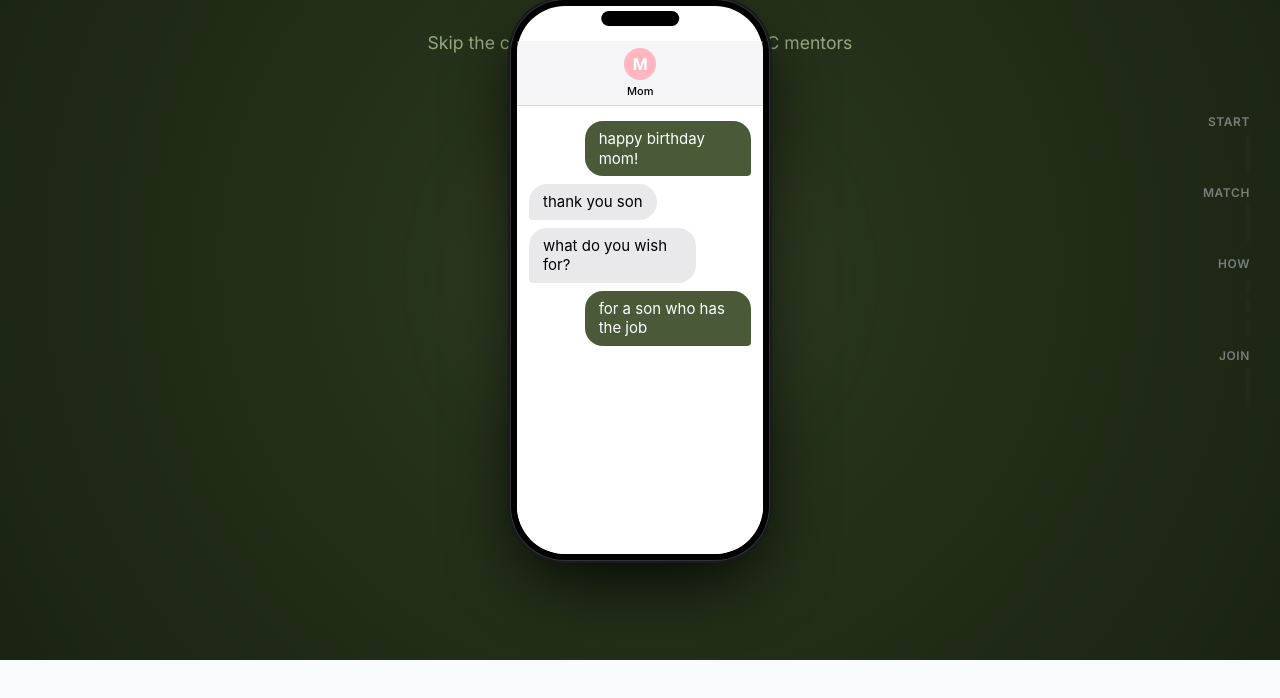
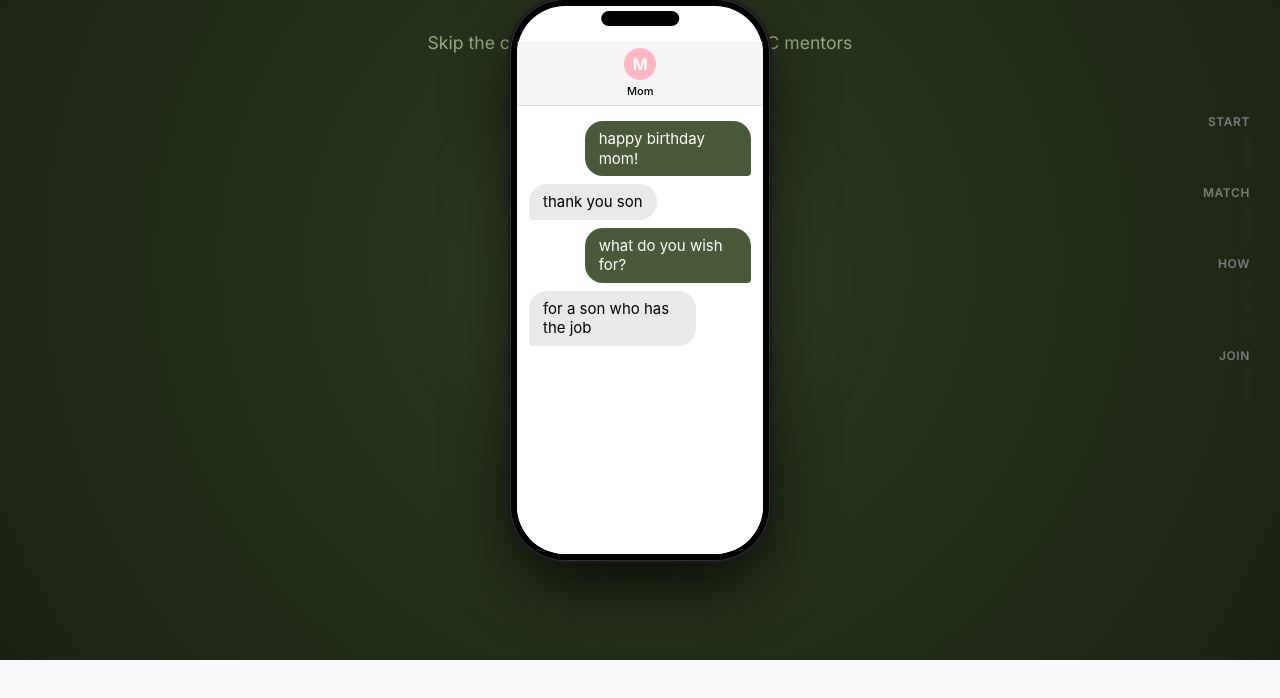
Before and after one commit to matchamatch-us/landing-page, a plain HTML site: page index.html in a window 1280 px wide. Shown: the part 140-838 px from the top of the page. Drawn offline with nearby package versions, Linux system fonts and the light colour scheme; a web font is replaced by a local one.

Commit message:
Refactor styles and animations for improved UX
Updated various styles and animations for smoother transitions and improved layout. Adjusted chat messages for clarity and consistency.

```diff
--- a/index.html
+++ b/index.html
@@ -229,7 +229,6 @@
         gap: 8px;
         overflow-y: auto;
         font-family: 'SF Pro Display', sans-serif;
-        /* Removed general transition to fix blurring issues */
     }
 
     /* Chat states for animation */
@@ -300,20 +299,21 @@
     /* Content */
     .content-section {
       position: relative; background: var(--bg-light); color: var(--text-dark);
-      min-height: 200vh; /* Increased height for scrolling room */
+      /* Removed min-height, pinning creates the height now */
       padding: 120px 0; z-index: 40; overflow: hidden;
     }
     .reveal-header h2 { color: var(--matcha-rich); }
     .reveal-header p { color: var(--matcha-deep); font-size: 1.2rem; line-height: 1.5; }
 
     .split-layout { display: flex; align-items: flex-start; justify-content: space-between; margin-top: 60px; }
-    .content-left { width: 45%; display: flex; flex-direction: column; gap: 250px; padding-bottom: 200px; }
+    .content-left { width: 45%; display: flex; flex-direction: column; gap: 150px; padding-bottom: 100px; }
     .content-right { width: 50%; position: relative; height: 100%; }
 
     .card {
       background: #fff; padding: 32px; border-radius: 24px;
       border: 1px solid #e2e8f0; box-shadow: 0 10px 30px -5px rgba(44, 58, 31, 0.08);
-      /* Removed initial opacity/transform for smoother scrolltrigger handling */
+      /* Initially hidden for scroll reveal */
+      opacity: 0; transform: translateY(30px);
     }
     .card h3 { font-size: 1.5rem; margin-bottom: 12px; color: var(--matcha-rich); font-weight: 700;}
     .card p { color: var(--matcha-deep); font-size: 1.05rem; line-height: 1.6; }
@@ -406,15 +406,15 @@
                 <div class="chat-container" id="chat-state-mom">
                     <div class="imessage-bubble imessage-sent">happy birthday mom!</div>
                     <div class="imessage-bubble imessage-received">thank you son</div>
-                    <div class="imessage-bubble imessage-received">what do you wish for?</div>
-                    <div class="imessage-bubble imessage-sent">for a son who has the job</div>
+                    <div class="imessage-bubble imessage-sent">what do you wish for?</div>
+                    <div class="imessage-bubble imessage-received">for a son who has the job</div>
                 </div>
 
                 <div class="chat-container" id="chat-state-ai-initial">
-                    <div class="imessage-bubble imessage-sent">I need a job. pls help me.</div>
+                    <div class="imessage-bubble imessage-sent">I need a job. pls help.</div>
                     <div class="imessage-bubble imessage-received">that's my cup of tea 😉. what kinda internship are you looking for?</div>
                     <div class="imessage-bubble imessage-sent">investment banking</div>
-                    <div class="imessage-bubble imessage-received">James interned at GS last summer. I'll connect you right away!</div>
+                    <div class="imessage-bubble imessage-received">I know a senior who was at GS last summer. I'll connect you right away!</div>
                     <div class="imessage-bubble imessage-sent">amazing! thanks!</div>
                 </div>
 
@@ -424,11 +424,13 @@
 
                 <div class="chat-container" id="chat-state-step2">
                     <div class="imessage-bubble imessage-sent" style="opacity: 0.5;">Help me find a JPM IB intern from BC.</div>
-                    <div class="imessage-bubble imessage-received">James, a senior, interned at GS last summer. I'll connect you right away!</div>
+                    <div class="imessage-bubble imessage-received">One sec, searching far and wide for the best mentor...</div>
+                    <div class="imessage-bubble imessage-received">Done! James, a senior, interned at GS last summer. I'll connect you right away!</div>
                 </div>
 
                  <div class="chat-container" id="chat-state-step3">
                     <div class="imessage-bubble imessage-sent">Hey James, it's Bob from matcha match!</div>
+                    <div class="imessage-bubble imessage-sent">Howdy, happy to connect!</div>
                 </div>
 
             </div>
@@ -507,125 +509,95 @@
     const sbJoin  = document.getElementById('fill-join');
 
     // --- 1. HERO ANIMATION (Titles & Initial Phone State) ---
+    // Increased end distance to create the "resistance/pause"
     const heroTl = gsap.timeline({
         scrollTrigger: {
             trigger: ".hero",
             start: "top top",
-            end: "+=2000",
+            end: "+=3000", // Increased pin duration for resistance
             pin: true,
             scrub: true,
             onUpdate: (self) => {
                 const p = self.progress;
-                if (p <= 0.5) {
-                    sbChaos.style.transform = `scaleY(${p * 2})`;
+                // Adjust scrollbar based on new longer timeline
+                if (p <= 0.3) { // Shorter first phase
+                    sbChaos.style.transform = `scaleY(${p * 3.33})`;
                     sbFocus.style.transform = `scaleY(0)`;
                 } else {
                     sbChaos.style.transform = `scaleY(1)`;
-                    sbFocus.style.transform = `scaleY(${(p - 0.5) * 2})`;
+                    sbFocus.style.transform = `scaleY(${(p - 0.3) * 1.42})`;
                 }
             }
         }
     });
 
     heroTl
-        // Swap Titles
-        .to("#text-looking", { opacity: 0, scale: 0.9, filter: "blur(10px)", duration: 1 }, 0)
-        // HOLD longer on the "one text away" state by adding a delay to the next title's appearance
-        .to("#text-onetext", { opacity: 1, scale: 1, filter: "blur(0px)", duration: 1 }, 0.5)
+        // Transition happens quickly in the first 30% of scroll
+        .to("#text-looking", { opacity: 0, scale: 0.9, filter: "blur(10px)", duration: 0.3 }, 0)
+        .to("#text-onetext", { opacity: 1, scale: 1, filter: "blur(0px)", duration: 0.3 }, 0.3)
 
-        // Swap Phone Header & Content (Mom -> AI Initial)
-        .to("#header-mom", { opacity: 0, duration: 1 }, 0)
-        .to("#chat-state-mom", { opacity: 0, filter: "blur(5px)", duration: 1 }, 0)
-        // HOLD longer on the AI state by delaying its appearance to match the title
-        .to("#header-ai", { opacity: 1, duration: 1 }, 0.5)
-        .to("#chat-state-ai-initial", { opacity: 1, filter: "blur(0px)", duration: 1 }, 0.5)
+        .to("#header-mom", { opacity: 0, duration: 0.3 }, 0)
+        .to("#chat-state-mom", { opacity: 0, duration: 0.3 }, 0)
 
-        .to("#phone-glow", { opacity: 1, duration: 1 }, 0.5);
+        .to("#header-ai", { opacity: 1, duration: 0.3 }, 0.3)
+        .to("#chat-state-ai-initial", { opacity: 1, duration: 0.3 }, 0.3)
+        .to("#phone-glow", { opacity: 1, duration: 0.3 }, 0.3)
+
+        // Add dummy tween to hold the state for the remaining 70% of scroll
+        .to({}, { duration: 0.7 });
 
 
-    // --- 2. MOVE PHONE TO RIGHT & STRAIGHTEN ---
-    const moveTl = gsap.timeline({
+    // --- 2. PHONE POSITIONING & STEP RESISTANCE ---
+    // We now PIN the content section to create resistance for each step.
+    const contentTl = gsap.timeline({
         scrollTrigger: {
             trigger: "#section-content",
-            start: "top bottom",
-            end: "top top",
+            start: "top top", // Start pinning immediately
+            end: "+=4000",   // Long pin distance creates the "hold" for steps
+            pin: true,       // THE KEY to resistance
             scrub: true,
         }
     });
 
-    moveTl.to("#global-phone", {
-        x: "25%",   // Reduced from 35% to center it better on the right half
-        y: "5%",
+    // 2a. Move phone to RIGHT side and straighten immediately upon entering section
+    contentTl.to("#global-phone", {
+        x: "30vw",  // Using viewport units to ensure it's on the right
+        y: "10vh",
         scale: 1.35,
         rotation: 0,
-        ease: "power2.inOut",
-        immediateRender: false
+        ease: "power1.inOut",
+        duration: 0.1 // Quick transition to position
     }, 0);
 
-    moveTl.to("#hero-text", { opacity: 0, y: -50, immediateRender: false }, 0);
+    contentTl.to("#hero-text", { opacity: 0, y: -50, duration: 0.1 }, 0);
+
+    // 2b. Step-by-Step Resistance & Content Reveal
+    // We spread the step transitions across the long pinned timeline
+
+    // --- STEP 1 ---
+    contentTl.to("#card-step1", { opacity: 1, y: 0, duration: 0.1 }, 0.1) // Reveal Card 1
+             .to(sbStep1, { scaleY: 1, duration: 0.1 }, 0.1) // Fill Bar 1
+             .to("#chat-state-ai-initial", { opacity: 0, duration: 0.1 }, 0.1) // Hide Previous Chat
+             .to("#chat-state-step1", { opacity: 1, duration: 0.1 }, 0.2) // Show Step 1 Chat
+             .to({}, { duration: 0.2 }); // HOLD RESISTANCE
+
+    // --- STEP 2 ---
+    contentTl.to("#card-step2", { opacity: 1, y: 0, duration: 0.1 }, 0.5) // Reveal Card 2
+             .to(sbStep2, { scaleY: 1, duration: 0.1 }, 0.5) // Fill Bar 2
+             .to("#chat-state-step1", { opacity: 0, duration: 0.1 }, 0.5) // Hide Previous Chat
+             .to("#chat-state-step2", { opacity: 1, duration: 0.1 }, 0.6) // Show Step 2 Chat
+             .to({}, { duration: 0.2 }); // HOLD RESISTANCE
+
+    // --- STEP 3 ---
+    contentTl.to("#card-step3", { opacity: 1, y: 0, duration: 0.1 }, 0.9) // Reveal Card 3
+             .to(sbStep3, { scaleY: 1, duration: 0.1 }, 0.9) // Fill Bar 3
+             .to("#header-ai", { opacity: 0, duration: 0.1 }, 0.9) // Hide AI Header
+             .to("#chat-state-step2", { opacity: 0, duration: 0.1 }, 0.9) // Hide Previous Chat
+             .to("#header-james", { opacity: 1, duration: 0.1 }, 1.0) // Show James Header
+             .to("#chat-state-step3", { opacity: 1, duration: 0.1 }, 1.0); // Show Step 3 Chat
 
 
-    // --- 3. STEP-BY-STEP SCREEN UPDATES ---
-    // Removed filters from transitions to fix blurring issues.
-    // We use a single timeline pinned to the content section to scrub through phone states based on scroll position.
-    const screenTl = gsap.timeline({
-        scrollTrigger: {
-            trigger: "#section-content",
-            start: "top center", // Start scrubbing when section hits center screen
-            end: "bottom center",
-            scrub: true,
-        }
-    });
-
-    // Transition to Step 1 State (No blur)
-    screenTl.to("#chat-state-ai-initial", { opacity: 0 }, 0)
-            .to("#chat-state-step1", { opacity: 1 }, 0.1);
-
-    // Transition to Step 2 State (No blur)
-    screenTl.to("#chat-state-step1", { opacity: 0 }, 0.35)
-            .to("#chat-state-step2", { opacity: 1 }, 0.45);
-
-    // Transition to Step 3 State (Change Chat AND Header, No blur)
-    screenTl.to("#header-ai", { opacity: 0 }, 0.7)
-            .to("#chat-state-step2", { opacity: 0 }, 0.7)
-            .to("#header-james", { opacity: 1 }, 0.8)
-            .to("#chat-state-step3", { opacity: 1 }, 0.8);
-
-
-    // --- 4. CARD & SCROLLBAR REVEALS ---
-    const steps = [
-        { id: "#card-step1", bar: sbStep1 },
-        { id: "#card-step2", bar: sbStep2 },
-        { id: "#card-step3", bar: sbStep3 }
-    ];
-
-    steps.forEach((step) => {
-        gsap.from(step.id, {
-            scrollTrigger: {
-                trigger: step.id,
-                start: "top 85%",
-                toggleActions: "play none none reverse"
-            },
-            opacity: 0,
-            y: 30,
-            duration: 0.6,
-            ease: "power2.out"
-        });
-
-        gsap.to(step.bar, {
-            scrollTrigger: {
-                trigger: step.id,
-                start: "top 60%",
-                end: "bottom 60%",
-                toggleActions: "play reverse play reverse"
-            },
-            scaleY: 1,
-            duration: 0.2
-        });
-    });
-
-
-    // --- 5. JOIN SEGMENT (Fixing Phone Exit) ---
+    // --- 3. PHONE EXIT (SMOOTHER) ---
     gsap.to(sbJoin, {
         scrollTrigger: {
             trigger: "#section-cta",
@@ -636,21 +608,21 @@
         duration: 0.2
     });
 
-    // Phone exits down and fades out smoothly
+    // Phone glides down smoothly instead of disappearing
     gsap.to("#global-phone", {
         scrollTrigger: {
             trigger: "#section-cta",
-            start: "top center", // Start exit when CTA hits center
-            end: "bottom center", // End exit when CTA leaves
+            start: "top bottom", // Start smoothly as CTA enters view
+            end: "center center", // Finish by the time CTA is centered
             scrub: true
         },
-        y: "50vh", // Move down instead of up
+        y: "100vh", // Move completely offscreen down
         opacity: 0,
-        ease: "power2.in", // Accelerate out
+        ease: "none", // Linear scrub for smoothness
         immediateRender: false
     });
 
-    // --- 6. FORM SUBMISSION (SIMULATED) ---
+    // --- 4. FORM SUBMISSION (SIMULATED) ---
     const form = document.getElementById("waitlist-form");
 
     async function handleSubmit(event) {
```
